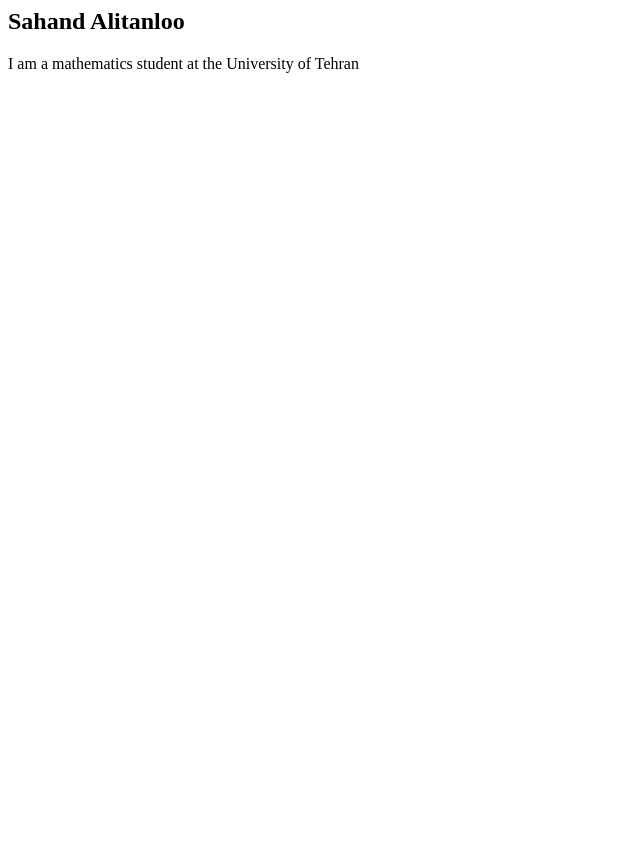
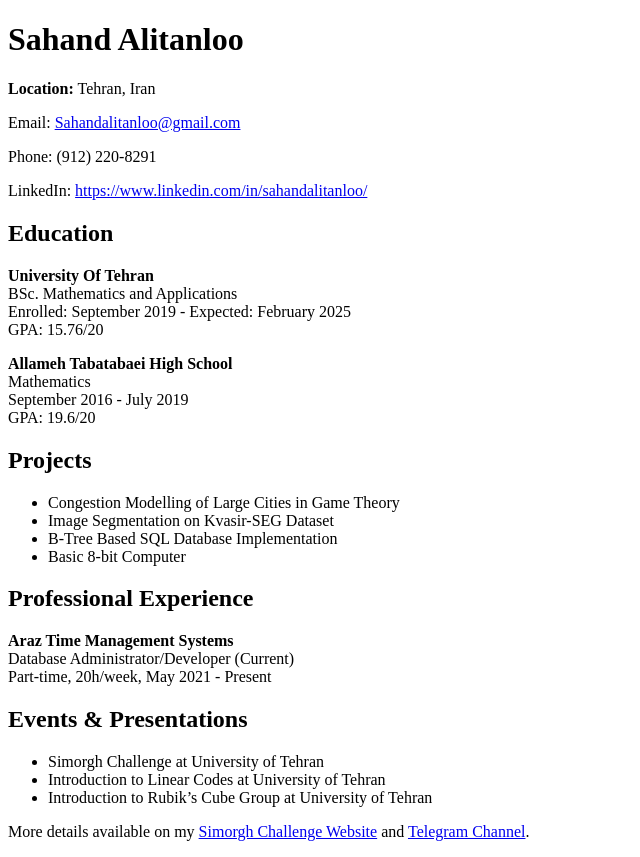
Before and after one commit to salitanloo/salitanloo.github.io, a plain HTML site: page index.html in a window 1280 px wide. Shown: the whole page, without its empty margins (0-640 px from the left). Before the commit the page ends 800 px from the top, so only its background shows below. Drawn offline with Linux system fonts and the light colour scheme.

Commit message:
Update index.html

```diff
--- a/index.html
+++ b/index.html
@@ -1,6 +1,60 @@
-<html>
-  <body>
-    <h2>Sahand Alitanloo</h2>
-    <p>I am a mathematics student at the University of Tehran</p>
-  </body>
+<!DOCTYPE html>
+<html lang="en">
+<head>
+    <meta charset="UTF-8">
+    <meta name="viewport" content="width=device-width, initial-scale=1.0">
+    <title>Sahand Alitanloo's CV</title>
+</head>
+<body>
+    <header>
+        <h1>Sahand Alitanloo</h1>
+        <p><strong>Location:</strong> Tehran, Iran</p>
+        <p>Email: <a href="mailto:Sahandalitanloo@gmail.com">Sahandalitanloo@gmail.com</a></p>
+        <p>Phone: (912) 220-8291</p>
+        <p>LinkedIn: <a href="https://www.linkedin.com/in/sahandalitanloo/">https://www.linkedin.com/in/sahandalitanloo/</a></p>
+    </header>
+
+    <section>
+        <h2>Education</h2>
+        <p><strong>University Of Tehran</strong><br>
+        BSc. Mathematics and Applications<br>
+        Enrolled: September 2019 - Expected: February 2025<br>
+        GPA: 15.76/20</p>
+
+        <p><strong>Allameh Tabatabaei High School</strong><br>
+        Mathematics<br>
+        September 2016 - July 2019<br>
+        GPA: 19.6/20</p>
+    </section>
+
+    <section>
+        <h2>Projects</h2>
+        <ul>
+            <li>Congestion Modelling of Large Cities in Game Theory</li>
+            <li>Image Segmentation on Kvasir-SEG Dataset</li>
+            <li>B-Tree Based SQL Database Implementation</li>
+            <li>Basic 8-bit Computer</li>
+        </ul>
+    </section>
+
+    <section>
+        <h2>Professional Experience</h2>
+        <p><strong>Araz Time Management Systems</strong><br>
+        Database Administrator/Developer (Current)<br>
+        Part-time, 20h/week, May 2021 - Present</p>
+    </section>
+
+    <section>
+        <h2>Events & Presentations</h2>
+        <ul>
+            <li>Simorgh Challenge at University of Tehran</li>
+            <li>Introduction to Linear Codes at University of Tehran</li>
+            <li>Introduction to Rubik’s Cube Group at University of Tehran</li>
+        </ul>
+    </section>
+
+    <footer>
+        <p>More details available on my <a href="https://www.cmorghchallenge.com/">Simorgh Challenge Website</a> and <a href="https://t.me/CmorghChallenge">Telegram Channel</a>.</p>
+    </footer>
+</body>
 </html>
```
